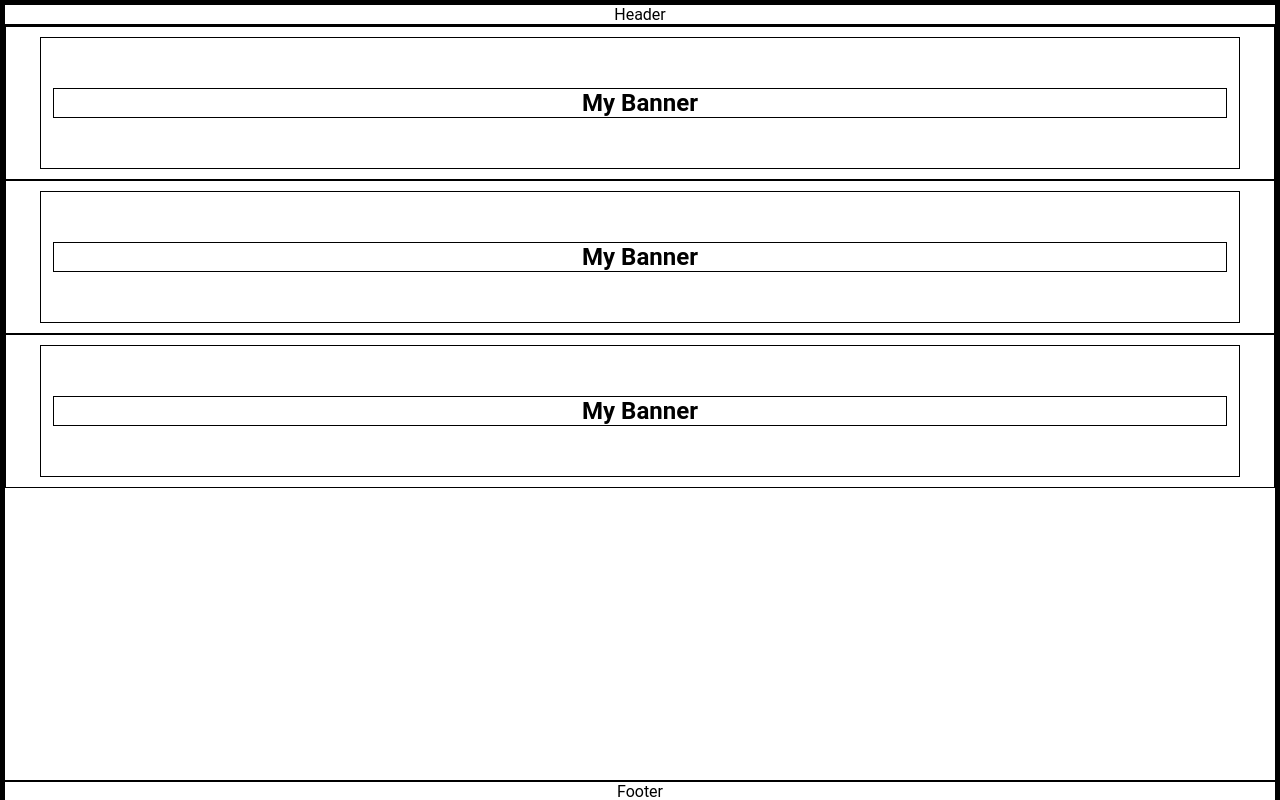
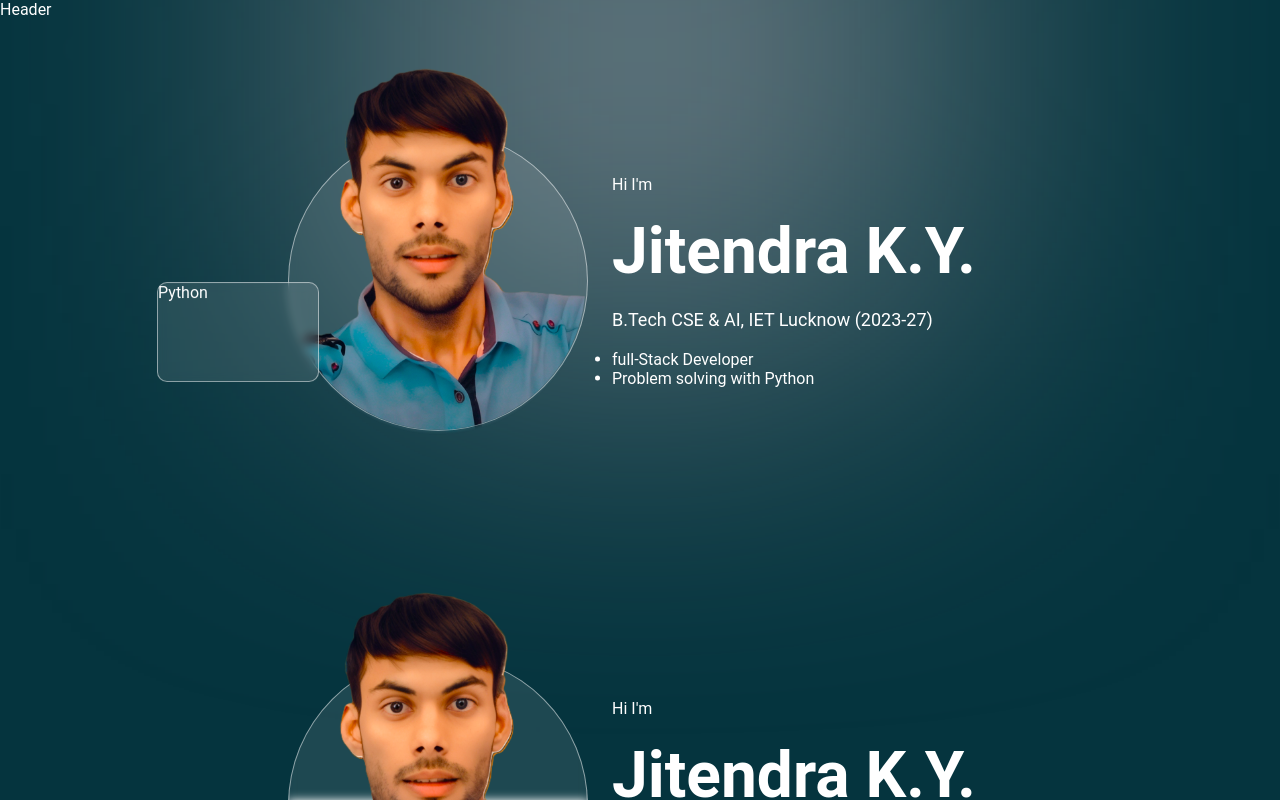
Before and after one commit to jitendra-ky/facetick, a React (Create React App) app: page / in a window 1280 px wide. Shown: the top 800 px of the page. Built offline with nearby package versions, Linux system fonts and the light colour scheme.

Commit message:
banner ready

```diff
--- a/src/App.css
+++ b/src/App.css
@@ -3,8 +3,8 @@
   padding: 0;
   box-sizing: border-box;
   font-family: 'Roboto', sans-serif;
-  border: thin solid black;
-  text-align: center;
+  /* border: thin solid rgba(255, 255, 255, 0.05); */
+  color: white;
 }
 
 
--- a/src/App.js
+++ b/src/App.js
@@ -1,9 +1,11 @@
 import logo from './logo.svg';
 import './App.css';
 import Banner from './components/Banner';
+import Background from './components/Background';
 
 function App() {
-  return (
+  return (<>
+    <Background />
     <div className="App">
       <header className="App-header">
         Header
@@ -17,7 +19,7 @@ function App() {
         Footer
       </footer>
     </div>
-  );
+  </>);
 }
 
 export default App;
--- /dev/null
+++ b/src/components/Background.css
@@ -0,0 +1,57 @@
+/* this is just a container which contain all backgroud style
+of div.glassbg */
+.glassbg {
+    position: fixed;
+    top: 0px;
+    left: 0px;
+
+    min-height: 100vh;
+    width: 100%;
+
+    background: #05343E;
+    z-index: -1;
+
+    display: flex;
+    justify-content: center;
+}
+
+@keyframes levitate {
+    0% {
+        transform: translateY(0);
+    }
+
+    100% {
+        transform: translateY(-100px);
+    }
+}
+
+.glassbg .color {
+    position: absolute;
+    filter: blur(150px);
+}
+
+.glassbg .color:nth-child(1) {
+    top: -250px;
+    height: 600px;
+    width: 600px;
+    background: rgba(203, 192, 197, 0.5);
+    /* animation: levitate 2s 0.1s infinite alternate; */
+}
+
+.glassbg .color:nth-child(2) {
+    bottom: -150px;
+    left: 100px;
+    height: 500px;
+    width: 500px;
+    background: #fffd87;
+    /* animation: levitate 2s 0.4s infinite alternate; */
+}
+
+.glassbg .color:nth-child(3) {
+    bottom: 50px;
+    right: 100px;
+    height: 300px;
+    width: 300px;
+    background: #00d2ff;
+    /* animation: levitate 2s 0.7s infinite alternate; */
+}
--- /dev/null
+++ b/src/components/Background.jsx
@@ -0,0 +1,15 @@
+import './Background.css';
+
+function Background() {
+    const output = (
+        <div class="glassbg">
+            <div class="color">one</div>
+            {/* <div class="color">two</div>
+            <div class="color">three</div> */}
+        </div>
+    )
+
+    return output;
+}
+
+export default Background;
--- /dev/null
+++ b/src/components/Banner.css
@@ -0,0 +1,137 @@
+.glass {
+    background: rgba(255, 255, 255, 0.1);
+    border: thin solid rgba(255, 255, 255, 0.5);
+    backdrop-filter: blur(5px);
+}
+
+
+.banner {
+    min-height: 500px;
+    display: flex;
+    justify-content: center;
+}
+
+.banner>div {
+    margin: 2px;
+}
+
+.banner-image {
+    display: flex;
+    justify-content: center;
+    align-items: center;
+    height: 400px;
+    width: 400px;
+    position: relative;
+}
+
+.banner-txt {
+    height: 400px;
+    width: 500px;
+    position: relative;
+    left: 0px;
+    padding: 20px;
+}
+
+
+
+
+
+
+
+
+
+/* Image area styles */
+.banner .holder {
+    height: 300px;
+    width: 300px;
+    border-radius: 50%;
+    position: absolute;
+    right: 0px
+}
+
+.banner .holder .image {
+    height: 300px;
+    width: 300px;
+    /* border-radius: 50%; */
+}
+
+.banner .holder .image img {
+    /* align at the center */
+    position: absolute;
+    top: 50%;
+    left: 50%;
+    transform: translate(-50%, -62.5%);
+    width: 300px;
+    border: none;
+}
+
+
+.banner .lavitate {
+    animation: lavitate 2s infinite;
+    height: 100px;
+    width: 161.8px;
+    position: absolute;
+    transform: translate(-150px, 50px);
+    border-radius: 10px;
+    transition: 0.1s;
+
+}
+
+@keyframes lavitate {
+    0% {
+        transform: translate(-150px, 50px);
+    }
+
+    50% {
+        transform: translate(-150px, 70px);
+    }
+
+    100% {
+        transform: translate(-150px, 50px);
+    }
+}
+
+
+
+
+
+
+
+
+
+/* test area style */
+.txt-holder {
+    position: absolute;
+    left: 20px;
+    width: 400px;
+    top: 50%;
+    transform: translate(0%, -50%);
+}
+
+.txt-holder>div {
+    padding: 10px 0px;
+}
+
+.txt-holder .hi {
+    font-size: medium;
+}
+
+.txt-holder .name {
+    font-size: 4em;
+    font-weight: bold;
+}
+
+.txt-holder .edu {
+    font-size: large;
+}
+
+.txt-holder .desc {
+    font-size: small;
+}
+
+
+@media (max-width: 800px) {
+    .banner {
+        transform: scale(0.7);
+    }
+}
--- a/src/components/Banner.jsx
+++ b/src/components/Banner.jsx
@@ -1,9 +1,29 @@
-
+import './Banner.css';
 
 function Banner() {
   return (
     <div className="container banner">
-      <h1>My Banner</h1>
+      <div className="banner-image">
+        <div className="holder glass">
+          <div className="image">
+            <img src="jiten.png" alt="jitendra" />
+          </div>
+        </div>
+        <div className="lavitate one glass">Python</div>
+      </div>
+      <div className="banner-txt">
+        <div className="txt-holder">
+          <div className="hi">Hi I'm</div>
+          <div className="name">Jitendra K.Y.</div>
+          <div className="edu">B.Tech CSE & AI, IET Lucknow (2023-27)</div>
+          <div className="skill">
+            <ul>
+              <li>full-Stack Developer</li>
+              <li>Problem solving with Python</li>
+            </ul>
+          </div>
+        </div>
+      </div>
     </div>
   );
 }
```
Also changed, not shown: public/jiten.png (added).
